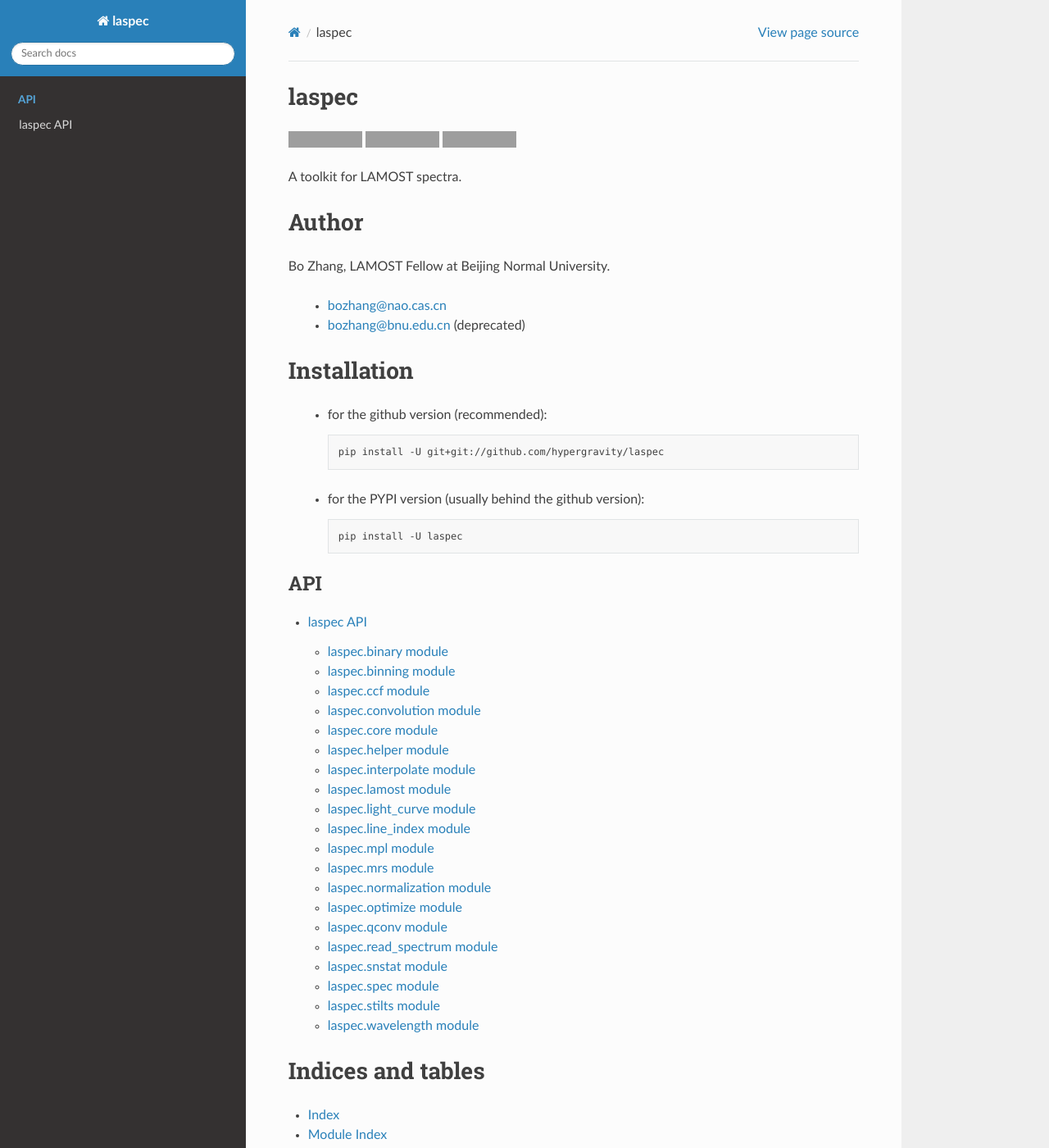
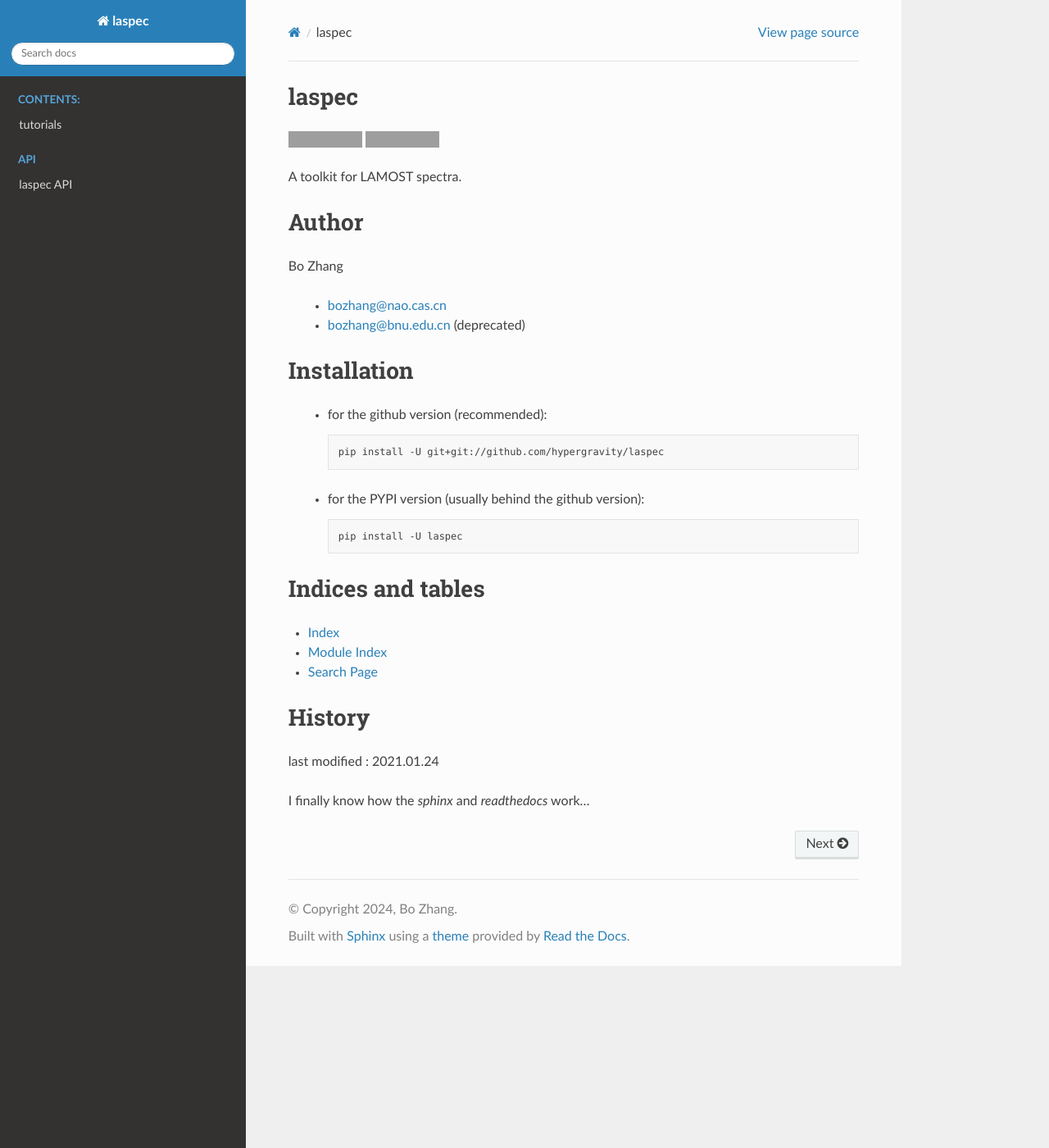
Before and after one commit to hypergravity/laspec, a Sphinx documentation site: the page built from docs/source/index.rst, in a window 1280 px wide and 1400 px high. Shown: the whole window at 82% size. Built offline with Sphinx 7.4.7 and the Read the Docs theme 3.1.0, drawn with Linux system fonts in a browser that asks for light colours; grey boxes are pictures that could not be loaded.

Commit message:
tweaks for rtfd

```diff
--- a/docs/source/conf.py
+++ b/docs/source/conf.py
@@ -44,7 +44,7 @@
     # 'myst_parser',
     "nbsphinx",
     "recommonmark",
-    # "sphinx_markdown_tables",
+    "sphinx_markdown_tables",
     # "sphinx_tabs.tabs",
     # "sphinx_code_tabs",
     "sphinx_copybutton",
@@ -52,11 +52,11 @@
     "sphinx.ext.napoleon",
     "sphinx.ext.viewcode",
     "sphinx.ext.mathjax",
-    # "sphinxcontrib.rawfiles",
+    "sphinxcontrib.rawfiles",
 ]
 source_parsers = {
     ".md": "recommonmark.parser.CommonMarkParser",
-    # ".ipynb": "nbsphinx.NotebookParser",
+    ".ipynb": "nbsphinx.NotebookParser",
 }
 
 # Add any paths that contain templates here, relative to this directory.
--- a/docs/source/index.rst
+++ b/docs/source/index.rst
@@ -9,9 +9,6 @@
 .. image:: https://zenodo.org/badge/DOI/10.5281/zenodo.4381155.svg
     :target: https://doi.org/10.5281/zenodo.4381155
 
-.. image:: https://github.com/hypergravity/laspec/workflows/Upload%20Python%20Package/badge.svg
-    :target: https://pypi.org/project/laspec
-
 .. image:: https://readthedocs.org/projects/laspec/badge/?version=latest
     :target: https://laspec.readthedocs.io/en/latest/?badge=latest
     :alt: Documentation Status
@@ -20,10 +17,11 @@
 
 Author
 ======
-Bo Zhang, LAMOST Fellow at Beijing Normal University.
 
- * bozhang@nao.cas.cn
- * bozhang@bnu.edu.cn (deprecated)
+Bo Zhang
+
+ - bozhang@nao.cas.cn
+ - bozhang@bnu.edu.cn (deprecated)
 
 Installation
 ============
@@ -40,9 +38,16 @@
 
        pip install -U laspec
 
+.. toctree::
+    :hidden:
+    :maxdepth: 2
+    :caption: Contents:
+
+    tutorials/index
 
 
 .. toctree::
+    :hidden:
     :maxdepth: 2
     :caption: API
 
@@ -61,4 +66,4 @@
 
 last modified : 2021.01.24
 
-I finally know how the `sphinx` and `readthedoc` work...
+I finally know how the `sphinx` and `readthedocs` work...
```
Also changed, not shown: docs/source/tutorials/index.rst (added, +10 -0 lines), docs/source/tutorials/tutorial1.ipynb (added), docs/source/tutorials/type_annotation.ipynb (added).
